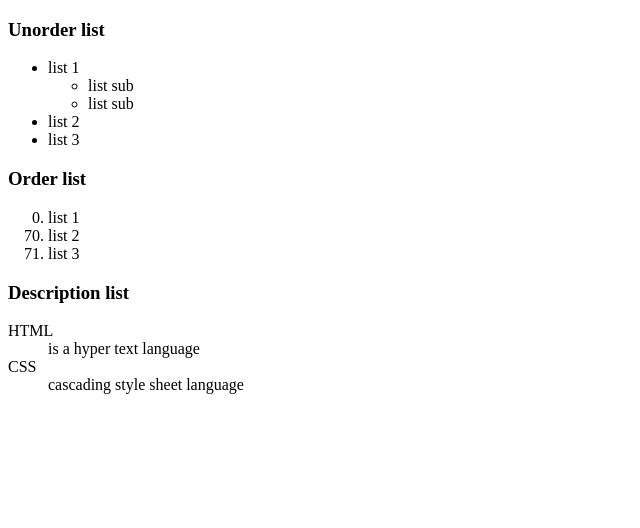
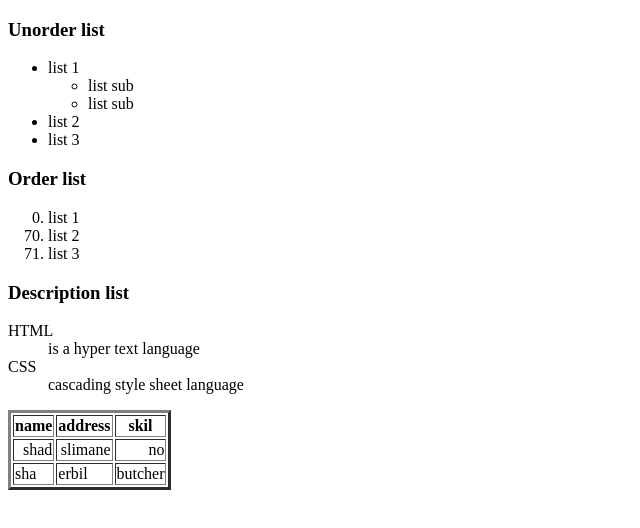
Before and after one commit to Shad-Rabati/htmlf1, a plain HTML site: page l2/index.html in a window 1280 px wide. Shown: the whole page, without its empty margins (0-640 px from the left). Drawn offline with Linux system fonts and the light colour scheme.

Commit message:
ferbwny tablehar la lacture 2 da

```diff
--- a/l2/index.html
+++ b/l2/index.html
@@ -48,3 +48,23 @@
 </body>
 
 </html>
+<table border="3px">
+<tr align="center">
+    <th>name</th>
+    <th>address</th>
+    <th>skil</th>
+</tr>
+<tr align="right">
+<td>shad</td>
+<td>slimane</td>
+<td>no</td>
+</tr>
+<tr>
+     <td>sha</td>
+<td>erbil</td>
+<td>butcher</td>
+</tr>
+
+
+
+</table>
```
